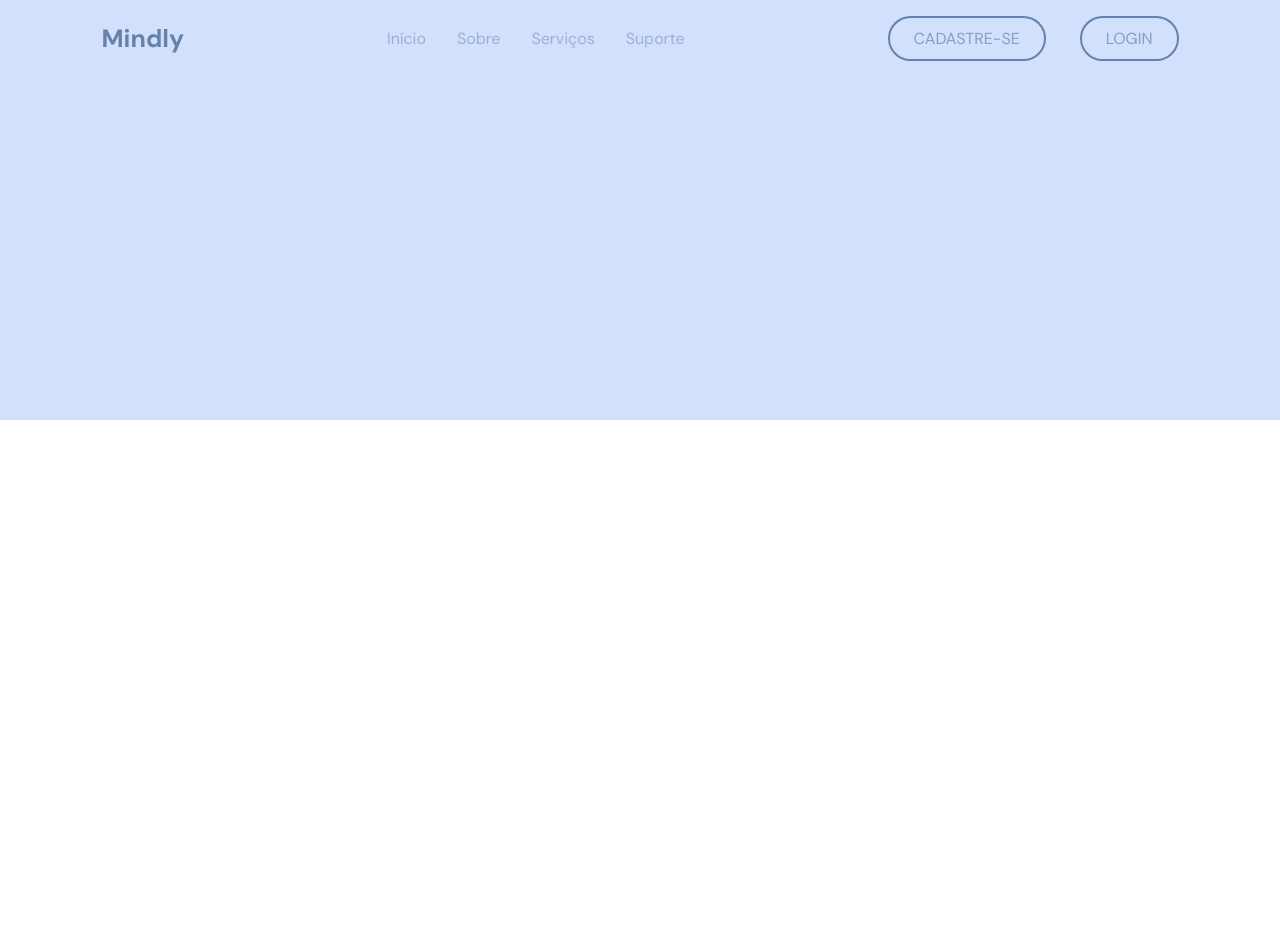
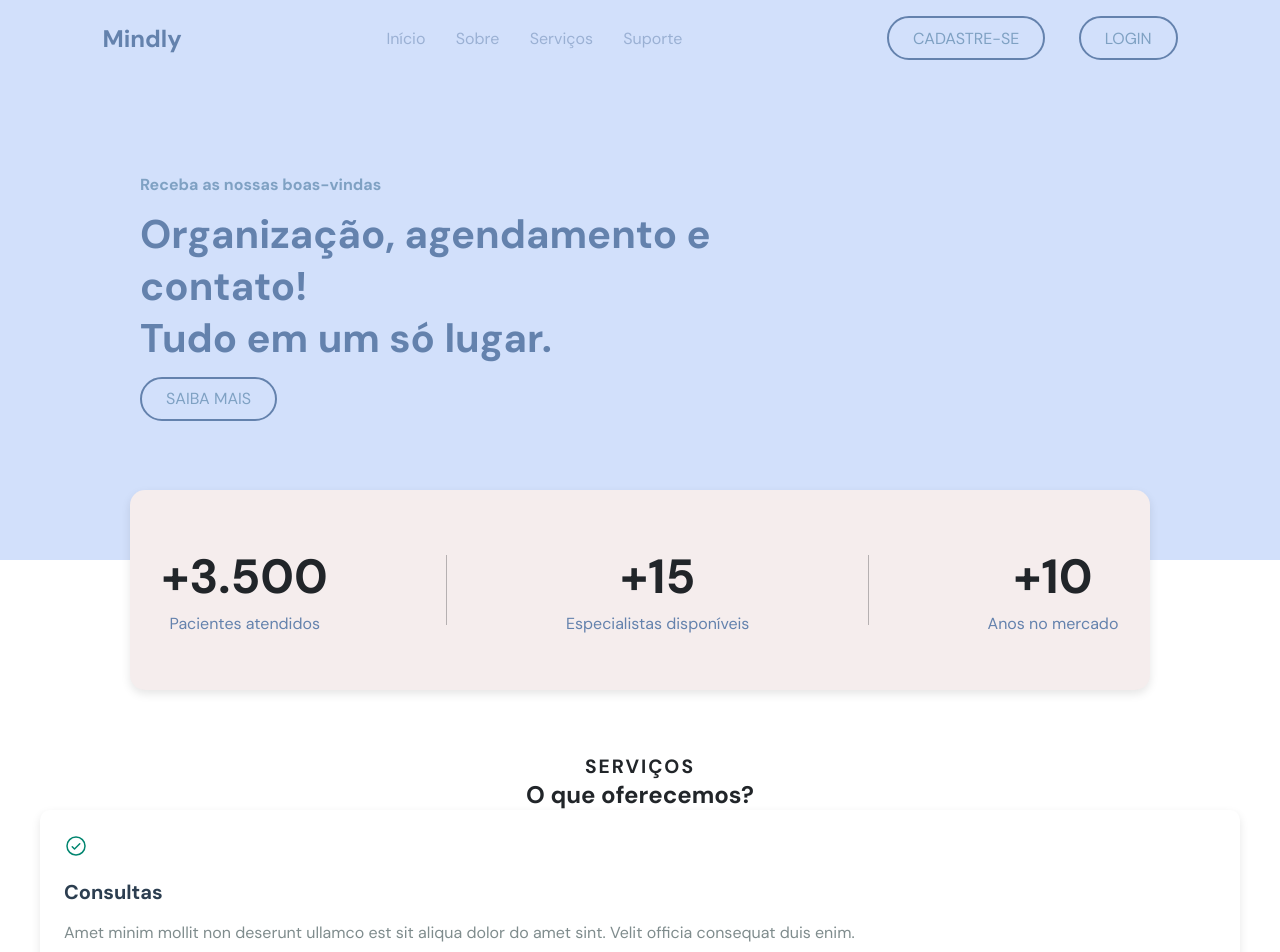
Before and after one commit to Italo-Yan/Mindly, a React (Vite) app in the folder frontend/: page / in a window 1280 px wide. Shown: the top 952 px of the page. Before the commit the page ends 800 px from the top, so only its background shows below. Built offline with nearby package versions, Linux system fonts and the light colour scheme.

Commit message:
Finalizando o 'services' da página

```diff
--- a/frontend/package.json
+++ b/frontend/package.json
@@ -10,6 +10,7 @@
     "preview": "vite preview"
   },
   "dependencies": {
+    "@phosphor-icons/react": "^2.1.7",
     "react": "^18.3.1",
     "react-dom": "^18.3.1"
   },
--- a/frontend/src/App.jsx
+++ b/frontend/src/App.jsx
@@ -1,4 +1,6 @@
 import { Header } from "./components/header/Header";
+import { Box } from "./components/box/Box";
+import { Services } from "./components/services/Services";
 
 // import styles from "./App.module.css";
 
@@ -9,6 +11,10 @@ export function App() {
   return (
     <div>
       <Header />
+
+      <Box />
+
+      <Services />
     </div>
   )
 }
--- /dev/null
+++ b/frontend/src/components/box/Box.jsx
@@ -0,0 +1,27 @@
+import styles from "./Box.module.css";
+
+export function Box() {
+  return (
+    <div className={styles.infoBox}>
+      <div className={styles.infoItem}>
+        <h2>+3.500</h2>
+        <p>Pacientes atendidos</p>
+      </div>
+
+      <div className={styles.divider}></div>
+
+      <div className={styles.infoItem}>
+        <h2>+15</h2>
+        <p>Especialistas disponíveis</p>
+      </div>
+
+      <div className={styles.divider}></div>
+
+      <div className={styles.infoItem}>
+        <h2>+10</h2>
+        <p>Anos no mercado</p>
+      </div>
+
+    </div>
+  )
+}
--- /dev/null
+++ b/frontend/src/components/box/Box.module.css
@@ -0,0 +1,46 @@
+.infoBox {
+  display: flex;
+  justify-content: space-between;
+  align-items: center;
+
+  background-color: var(--beige);
+  color: var(--black);
+  border-radius: 15px;
+  box-shadow: 0px 4px 10px rgba(0, 0, 0, 0.1);
+
+  width: 63.8rem;
+  height: 12.5rem;
+  padding: 2rem;
+
+  margin: 0 auto;
+  margin-top: 4.3rem;
+}
+
+.infoItem {
+  display: flex;
+  flex-direction: column;
+  justify-content: center;
+  align-items: center;
+  text-align: center;
+}
+
+.infoItem h2 {
+  font-size: 3rem;
+  font-weight: bold;
+  margin: 0;
+}
+
+.infoItem p {
+  font-size: 1rem;
+  color: var(--blue-500);
+  margin: 0;
+  padding-top: 5px;
+}
+
+.divider {
+  width: 1px;
+  height: 70px;
+  background-color: var(--black);
+  margin: 0 2rem;
+  opacity: 0.3;
+}
--- a/frontend/src/components/header/Header.jsx
+++ b/frontend/src/components/header/Header.jsx
@@ -2,6 +2,7 @@ import styles from "./Header.module.css";
 
 export function Header() {
   return (
+    <>
       <header className={styles.header}>
         <h1>Mindly</h1>
 
@@ -17,5 +18,17 @@ export function Header() {
           <button>LOGIN</button>
         </div>
       </header>
+
+      <main className={styles.text}>
+        <p>Receba as nossas boas-vindas</p>
+        <h1>
+          Organização, agendamento e contato! <br />
+          Tudo em um só lugar.
+        </h1>
+
+        <button>SAIBA MAIS</button>
+
+      </main>
+    </>
   );
 }
--- a/frontend/src/components/header/Header.module.css
+++ b/frontend/src/components/header/Header.module.css
@@ -2,22 +2,22 @@
   display: flex;
   justify-content: space-around;
   align-items: center;
-  margin-top: 16px;
+  margin-top: 1rem;
 }
 
 h1 {
   color: var(--blue-500);
-  font-size: 25px;
+  font-size: 1.5rem;
   font-weight: bold;
 }
 
 ul {
   display: flex;
-  gap: 31px;
+  gap: 1.9rem;
   list-style: none;
   margin: 0;
   padding: 0;
-  font-size: 16px;
+  font-size: 1rem;
 }
 
 a {
@@ -33,20 +33,41 @@ ul li a:hover {
   opacity: 1;
 }
 
+.buttonContainer {
+  display: flex;
+  gap: 2.1rem;
+}
+
 button {
   color: var(--blue-300);
   background: transparent;
-  display: flex;
-  align-items: center;
-  justify-content: center;
-  border-radius: 40px;
+  border-radius: 2.5rem;
   border: 2px solid var(--blue-500);
-  gap: 10px;
-  padding: 10px 24px;
+  gap: 0.6rem;
+  padding: 0.6rem 1.5rem;
   cursor: pointer;
 }
 
-.buttonContainer {
+button:hover {
+  background: var(--white);
+}
+
+main {
   display: flex;
-  gap: 34px;
+  flex-direction: column;
+  align-items: flex-start;
+  max-width: 700px;
+  margin: 7.12rem 0rem 0rem 8.75rem;
+  gap: 0.8rem;
 }
+
+main p {
+  font-size: 1rem;
+  color: var(--blue-300);
+  font-weight: bold;
+}
+
+main h1 {
+  font-size: 2.5rem;
+  font-weight: bold;
+}
--- /dev/null
+++ b/frontend/src/components/services/Services.jsx
@@ -0,0 +1,28 @@
+import { CheckCircle } from "@phosphor-icons/react";
+import styles from "./Services.module.css";
+
+export function Services() {
+  return (
+    <section className={styles.services}>
+      <h3>SERVIÇOS</h3>
+      <h2>O que oferecemos?</h2>
+
+      <div className={styles.servicesGrid}>
+        <div className={styles.serviceCard}>
+          <CheckCircle size={24} className={styles.check}/>
+          <h4>Consultas</h4>
+          <p>Amet minim mollit non deserunt ullamco est sit aliqua dolor do amet sint. Velit officia consequat duis enim.</p>
+        </div>
+      </div>
+
+      <div className={styles.servicesGrid}>
+        <div className={styles.serviceCard}>
+          <CheckCircle size={24} className={styles.check}/>
+          <h4>Grade de horários</h4>
+          <p>Amet minim mollit non deserunt ullamco est sit aliqua dolor do amet sint. Velit officia consequat duis enim.</p>
+        </div>
+      </div>
+
+    </section>
+  )
+}
--- /dev/null
+++ b/frontend/src/components/services/Services.module.css
@@ -0,0 +1,50 @@
+.services {
+  text-align: center;
+  margin: 3rem auto;
+  padding: 1rem;
+}
+
+.services h3 {
+  font-size: 1.2rem;
+  letter-spacing: 2px;
+  color: var(--black);
+}
+
+.servicesGrid {
+  display: grid;
+  grid-template-columns: repeat(auto-fit, minmax(300px, 1fr));
+  gap: 2rem;
+  max-width: 1200px;
+  margin: 0 auto;
+}
+
+.serviceCard {
+  background-color: var(--white);
+  padding: 1.5rem;
+  border-radius: 10px;
+  box-shadow: 0 4px 10px rgba(0, 0, 0, 0.1);
+  text-align: left;
+  transition: transform 0.3s ease;
+}
+
+.serviceCard:hover {
+  transform: translateY(-5px);
+}
+
+.check {
+  margin-bottom: 1rem;
+  color: var(--green);
+}
+
+.serviceCard h4 {
+  font-size: 1.25rem;
+  color: #2c3e50;
+  margin-bottom: 1rem;
+  font-weight: bold;
+}
+
+.serviceCard p {
+  color: #7f8c8d;
+  font-size: 1rem;
+  line-height: 1.5;
+}
--- a/frontend/src/global.css
+++ b/frontend/src/global.css
@@ -6,7 +6,10 @@
   --blue-300: #7FA1C3;
   --blue-500: #6482AD;
 
+  --green: #00856F;
+
   --black: #212529;
+  --gray: #495057;
 
 }
 
@@ -25,7 +28,7 @@ body {
 body::before {
   content: "";
   width: 100%;
-  height: 420px;
+  height: 35rem;
 
   position: absolute;
   top: 0;
```
Also changed, not shown: 1 other file (tests, documents, lock files or other folders). Lines whose indentation alone changed are shown as unchanged.
